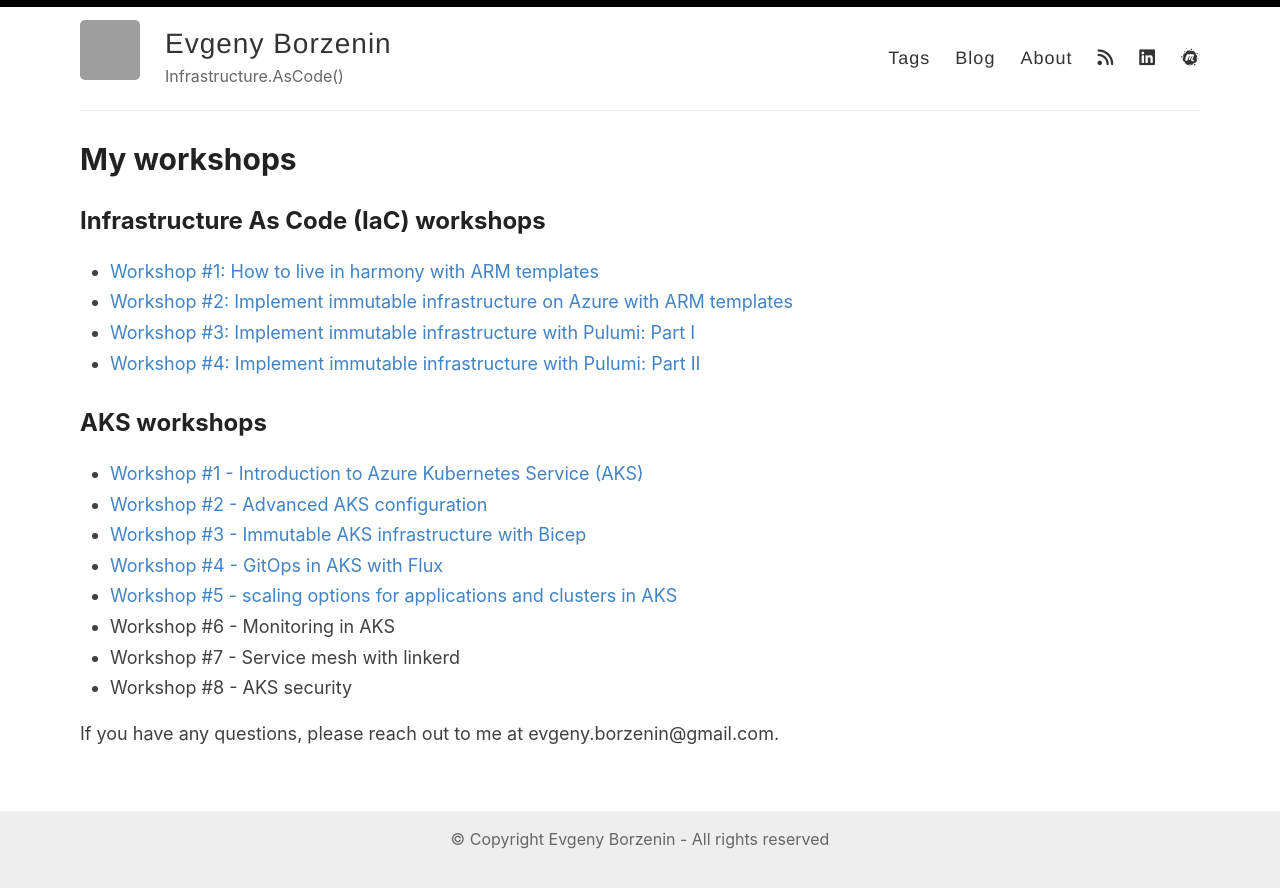
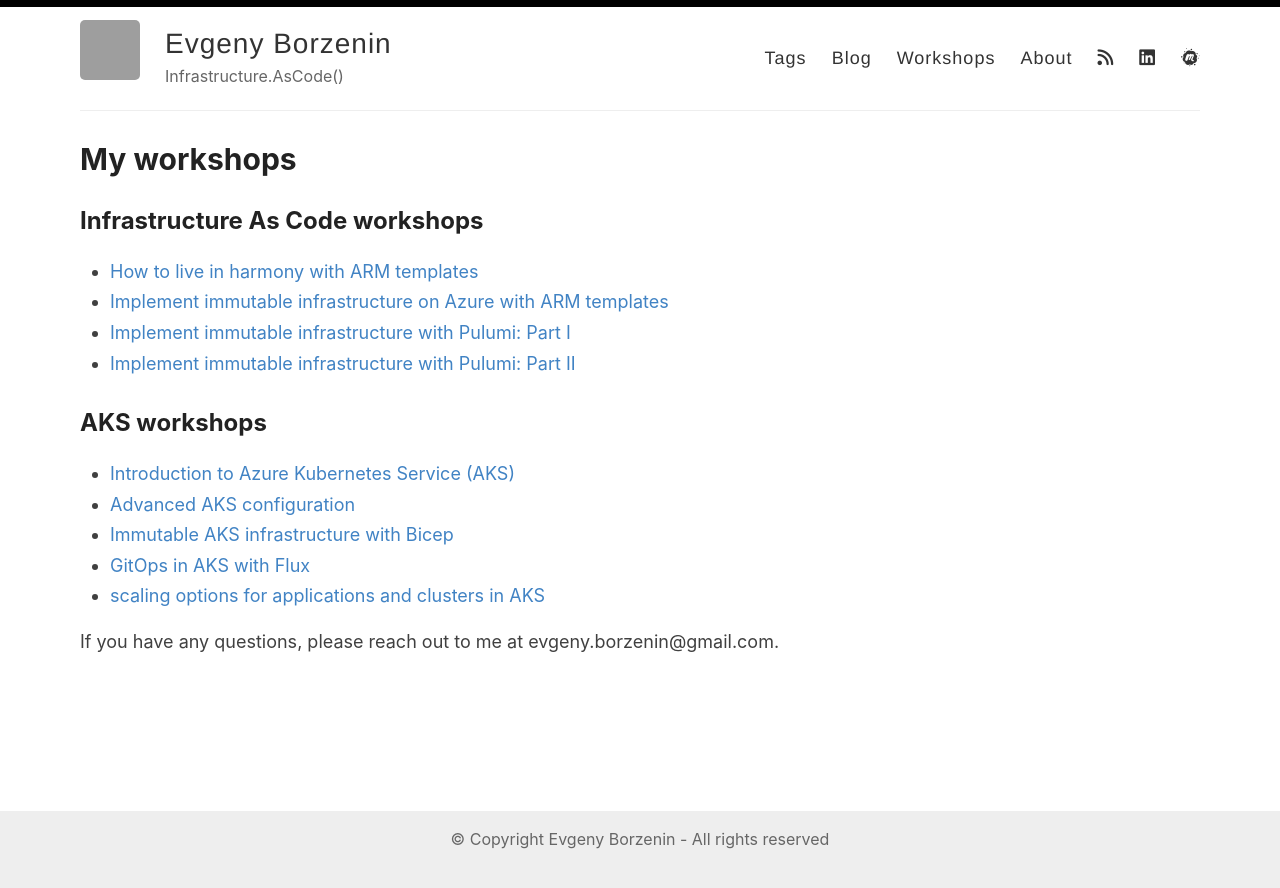
Before and after one commit to evgenyb/evgenyb.github.io, a Jekyll site: the page built from _pages/workshops.md, in a window 1280 px wide. Shown: the top 888 px of the page. Built offline with Jekyll 4.4.1, drawn with Linux system fonts in a browser that asks for light colours; nearby versions of some CDN libraries; grey boxes are pictures that could not be loaded.

Commit message:
Add workshops into site

```diff
--- a/_layouts/default.html
+++ b/_layouts/default.html
@@ -29,6 +29,7 @@
             <nav>
               <a href="{{ site.baseurl }}/tags">Tags</a>
               <a href="{{ site.baseurl }}/blog">Blog</a>
+              <a href="{{ site.baseurl }}/workshops">Workshops</a>
               <a href="{{ site.baseurl }}/about">About</a>
               <a href="{{ site.baseurl }}/feed.xml"><i class="fas fa-rss social-icon" ></i></a>
               <a href="https://www.linkedin.com/in/{{ site.footer-links.linkedin }}"><i class="fab fa-linkedin social-icon" ></i></a>
--- a/_pages/workshops.md
+++ b/_pages/workshops.md
@@ -4,22 +4,19 @@ title: My workshops
 permalink: /workshops/
 ---
 
-## Infrastructure As Code (IaC) workshops
+## Infrastructure As Code workshops
 
-* [Workshop #1: How to live in harmony with ARM templates](https://borzenin.com/iac-ws1-labs/)
-* [Workshop #2: Implement immutable infrastructure on Azure with ARM templates](https://borzenin.com/iac-ws2-labs/)
-* [Workshop #3: Implement immutable infrastructure with Pulumi: Part I](https://borzenin.com/iac-ws3-labs/)
-* [Workshop #4: Implement immutable infrastructure with Pulumi: Part II](https://borzenin.com/iac-ws4-labs/)
+* [How to live in harmony with ARM templates](https://borzenin.com/iac-ws1-labs/)
+* [Implement immutable infrastructure on Azure with ARM templates](https://borzenin.com/iac-ws2-labs/)
+* [Implement immutable infrastructure with Pulumi: Part I](https://borzenin.com/iac-ws3-labs/)
+* [Implement immutable infrastructure with Pulumi: Part II](https://borzenin.com/iac-ws4-labs/)
 
 ## AKS workshops
 
-* [Workshop #1 - Introduction to Azure Kubernetes Service (AKS)](https://borzenin.com/azure-kubernetes-service-aks-workshop-1-labs/)
-* [Workshop #2 - Advanced AKS configuration](https://borzenin.com/azure-kubernetes-service-aks-workshop-2-labs/)
-* [Workshop #3 - Immutable AKS infrastructure with Bicep](https://borzenin.com/azure-kubernetes-service-aks-workshop-3-labs/)
-* [Workshop #4 - GitOps in AKS with Flux](https://borzenin.com/azure-kubernetes-service-aks-workshop-4-labs/)
-* [Workshop #5 - scaling options for applications and clusters in AKS](https://borzenin.com/azure-kubernetes-service-aks-workshop-5-labs/)
-* Workshop #6 - Monitoring in AKS
-* Workshop #7 - Service mesh with linkerd
-* Workshop #8 - AKS security
+* [Introduction to Azure Kubernetes Service (AKS)](https://borzenin.com/azure-kubernetes-service-aks-workshop-1-labs/)
+* [Advanced AKS configuration](https://borzenin.com/azure-kubernetes-service-aks-workshop-2-labs/)
+* [Immutable AKS infrastructure with Bicep](https://borzenin.com/azure-kubernetes-service-aks-workshop-3-labs/)
+* [GitOps in AKS with Flux](https://borzenin.com/azure-kubernetes-service-aks-workshop-4-labs/)
+* [scaling options for applications and clusters in AKS](https://borzenin.com/azure-kubernetes-service-aks-workshop-5-labs/)
 
 If you have any questions, please reach out to me at evgeny.borzenin@gmail.com.
```
